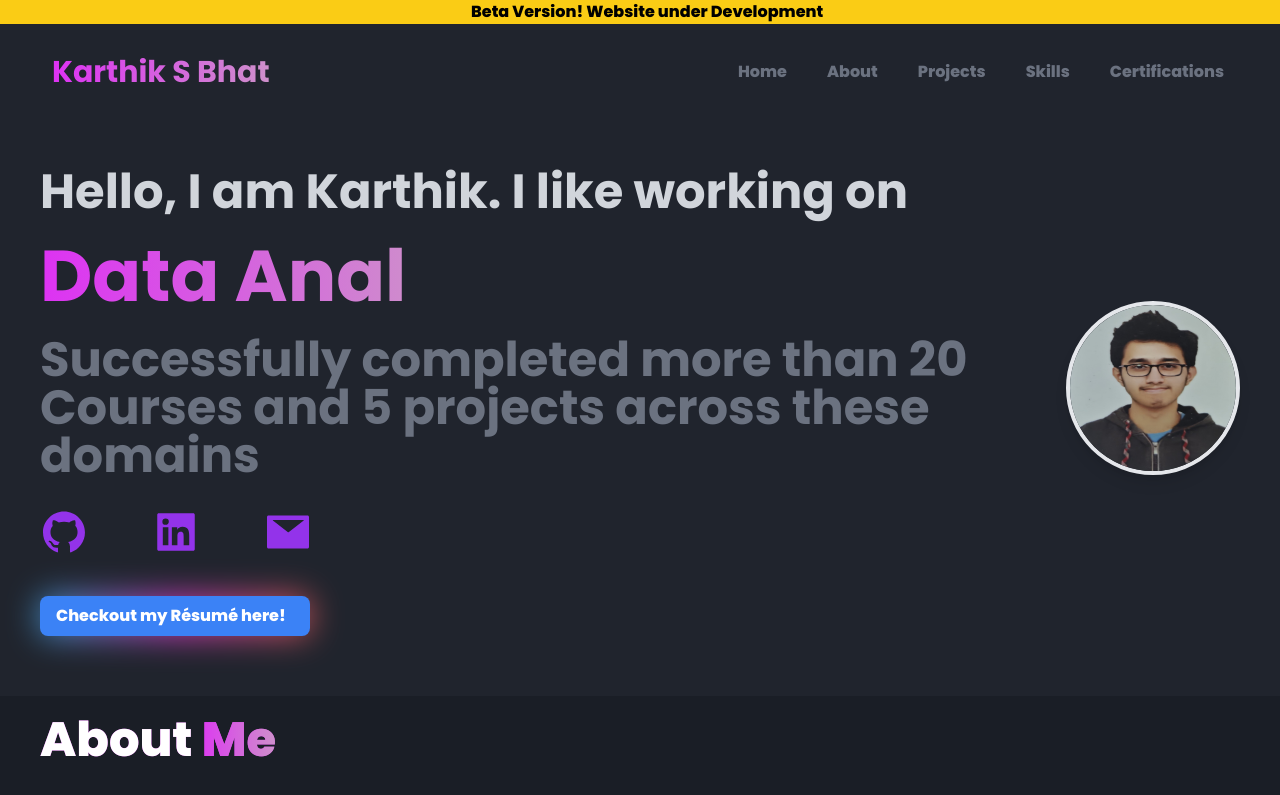
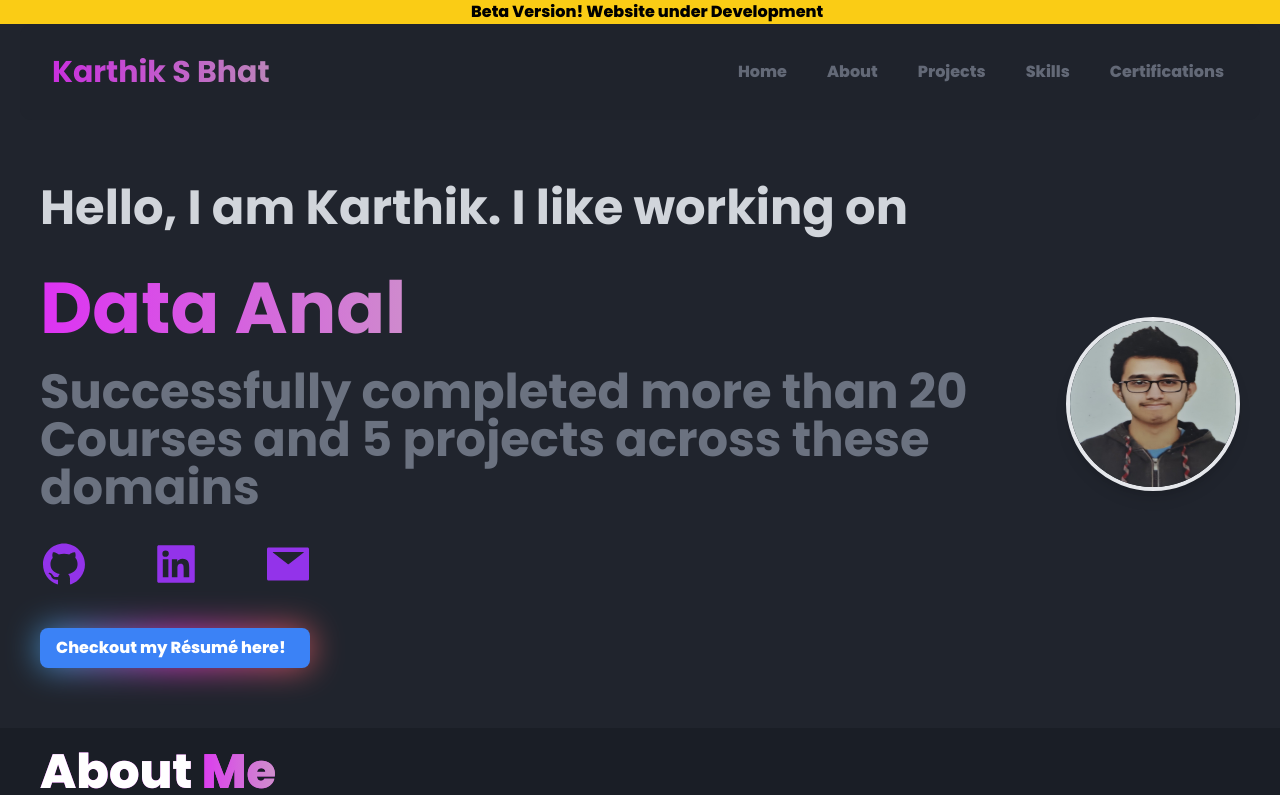
Before and after one commit to karthik-bha/portfolio, a React (Vite) app: page / in a window 1280 px wide. Shown: the top 795 px of the page. Built offline with nearby package versions, Linux system fonts and the light colour scheme; a web font is replaced by a local one.

Commit message:
Enhanced UI

```diff
--- a/src/App.jsx
+++ b/src/App.jsx
@@ -16,7 +16,7 @@ function App() {
           Beta Version! Website under Development
         </h1>
       </div>
-      <NavBar />
+      <NavBar className="sticky top-0 w-full"/>
       <Hero />
       <About />
       <Projects />
--- a/src/components/Hero.jsx
+++ b/src/components/Hero.jsx
@@ -9,7 +9,7 @@ const Hero = () => {
 
             <div className=' max-w-[1200px] h-auto mx-auto my-2 flex flex-col-reverse sm:flex-row justify-center items-center text-center py-10 lg:text-left '>
                 <div className=' flex-col my-auto mx-auto'>
-                    <p className='md:text-5xl sm:text-4xl text-xl font-bold text-gray-300'> Hello, I am Karthik. I like working on</p>
+                    <p className='md:text-5xl sm:text-4xl text-xl font-bold text-gray-300 sm:py-4'> Hello, I am Karthik. I like working on</p>
                     <h1 className='md:text-7xl sm:text-6xl text-4xl font-bold md:py-6'>
                         <TypeAnimation
                             sequence={[
@@ -56,7 +56,7 @@ const Hero = () => {
                         <div className="absolute transition-all duration-1000 opacity-70 -inset-px bg-gradient-to-r from-[#44BCFF]
                         via-[#FF44EC] to-[#FF675E] rounded-xl blur-lg group-hover:opacity-100 group-hover:-inset-1
                         group-hover:duration-200 animate-tilt"></div>
-                        <a href="https://drive.google.com/file/d/18NBXI4Ip9CmskK98AGpVkptSMg5f3y0Z/view" title="Download CV" role="button" className="focus:outline-none focus:ring-2 focus:ring-offset-2 focus:ring-gray-900 w-[270px] h-auto relative px-4 py-2 text-white bg-blue-500 rounded-lg hover:bg-blue-600 transition duration-300">
+                        <a href="https://drive.google.com/file/d/1DCCeUaJFuhpzPTliAk69ov9zfXNphHn2/view?usp=sharing" title="Download CV" role="button" className="focus:outline-none focus:ring-2 focus:ring-offset-2 focus:ring-gray-900 w-[270px] h-auto relative px-4 py-2 text-white bg-blue-500 rounded-lg hover:bg-blue-600 transition duration-300">
                             Checkout my Résumé here!
                         </a>
                     </div>
--- a/src/components/NavBar.jsx
+++ b/src/components/NavBar.jsx
@@ -26,7 +26,7 @@ const NavBar = () => {
     }, []); // Empty dependency array ensures the effect runs only once on mount
 
     return (
-        <div className='text-gray-500 flex justify-between items-center max-w-[1240px] mx-auto h-24 px-4 text-l'>
+        <div className='text-gray-500 flex justify-between items-center max-w-[1240px] mx-auto h-24 px-4 text-l sticky top-6 z-10 bg-[#20242d] rounded-xl opacity-90'>
             <h1 className='text-3xl font-bold primary-color ml-4'>Karthik S Bhat</h1>
             <ul className='hidden md:flex'>
                 <li className='p-5 hover:text-white'>
```
